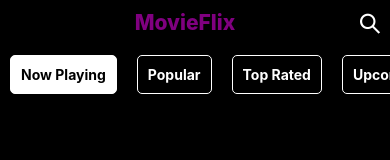
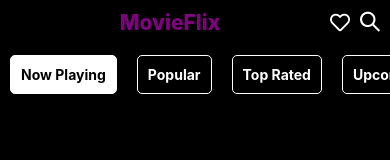
Before and after one commit to GohilMahendra/MovieFlix, a React Native app: screen /WatchList in a window 390 px wide. Shown: the top 160 px of the page. Built offline with nearby package versions, Linux system fonts and the light colour scheme; no server answers.

Commit message:
feature: add to watchlist section

```diff
--- a/package.json
+++ b/package.json
@@ -10,6 +10,7 @@
     "test": "jest"
   },
   "dependencies": {
+    "@react-native-async-storage/async-storage": "^1.22.3",
     "@react-native-masked-view/masked-view": "^0.3.1",
     "@react-navigation/native": "^6.1.15",
     "@react-navigation/native-stack": "^6.9.24",
--- /dev/null
+++ b/src/components/movies/WatchListEmptyContainer.tsx
@@ -0,0 +1,27 @@
+import { Dimensions, StyleSheet, Text, View } from "react-native"
+import { scaledVal } from "../../globals/utilities"
+import { white } from "../../globals/colors"
+const { height,width } = Dimensions.get("screen")
+const WatchListEmptyContainer = () =>
+{
+    return(
+        <View style={styles.container}>
+            <Text style={styles.txt_empty}>No Items In Your Watchlist!!</Text>
+        </View>
+    )
+}
+export default WatchListEmptyContainer
+const styles = StyleSheet.create({
+    container:
+    {
+        height: height,
+        width: width,
+        alignItems:'center'
+    },
+    txt_empty:
+    {
+        fontSize: scaledVal(15),
+        color: white,
+        marginTop: height/2.5
+    },
+})
--- /dev/null
+++ b/src/hooks/movies/useWatchlist.tsx
@@ -0,0 +1,39 @@
+import { useEffect, useState } from "react"
+import { Movie } from "../../types/Movies"
+import { Alert } from "react-native"
+import AsyncStorage from "@react-native-async-storage/async-storage"
+
+const useWatchlist = () =>
+{
+    const [movies, setMovies] = useState<Movie[]>([])
+    const [loading, setLoading] = useState<boolean>(false)
+    const [error, setError] = useState<string | null>(null)
+
+    const getWatchlist = async() =>
+    {
+        try
+        {
+            setLoading(true)
+            const watchlist = await AsyncStorage.getItem("watchlist_movies")
+            const parsedMovies: Movie[] = (watchlist) ? JSON.parse(watchlist) : []
+            setMovies(parsedMovies)
+            setLoading(false)
+        }
+        catch(error)
+        {
+            setLoading(false)
+            setError(JSON.stringify(error))
+            Alert.alert("Error",JSON.stringify(error))
+        }
+    }
+
+    useEffect(()=>{
+        getWatchlist()
+    },[])
+
+    return {
+        getWatchlist,loading,movies,error
+    }
+
+}
+export default useWatchlist
--- a/src/screens/movies/MovieDetails.tsx
+++ b/src/screens/movies/MovieDetails.tsx
@@ -1,4 +1,4 @@
-import { SafeAreaView,ScrollView,View,Image, Text, Dimensions, RefreshControl, StyleSheet } from "react-native"
+import { SafeAreaView, TouchableOpacity, ScrollView, View, Image, Text, RefreshControl, StyleSheet } from "react-native"
 import { scaledVal } from "../../globals/utilities"
 import Fontisto from "react-native-vector-icons/Fontisto";
 import FontAwesome5 from "react-native-vector-icons/FontAwesome5";
@@ -9,129 +9,120 @@ import { NavigationProp, RouteProp, useNavigation, useRoute } from "@react-navig
 import { RootStackType } from "../../navigation/RootStack";
 import { fetchMovieDetails } from "../../apis/MovieApi";
 import { MEDIA_BASE_URL } from "../../globals/constants";
-const { height,width } = Dimensions.get("window")
-const MovieDetails = () =>
-{
-
-    const [movie,setMovie] = useState<Movie | null>(null)
-    const [loading,setLoading] = useState<boolean>(false)
-    const route = useRoute<RouteProp<RootStackType,"MovieDetails">>()
-    const navigation = useNavigation<NavigationProp<RootStackType,"MovieDetails">>()
+import AsyncStorage from "@react-native-async-storage/async-storage";
+const MovieDetails = () => {
+    const [movie, setMovie] = useState<Movie | null>(null)
+    const [loading, setLoading] = useState<boolean>(false)
+    const route = useRoute<RouteProp<RootStackType, "MovieDetails">>()
+    const navigation = useNavigation<NavigationProp<RootStackType, "MovieDetails">>()
+    const [isInwatchlist, setIsInWatchList] = useState<boolean>(false)
     const { movie_id } = route.params
 
-    const getMovie = async() =>
-    {
-        try
-        {
+    const getWatchListStatus = async () => {
+        const watchlistMovies = await AsyncStorage.getItem("watchlist_movies")
+        const parsedMovies = (watchlistMovies) ? JSON.parse(watchlistMovies) : []
+        const currentMovie = parsedMovies.find((child: Movie) => child.id === movie!.id)
+        console.log("this movie is in watch list")
+        if (currentMovie) {
+            setIsInWatchList(true)
+        }
+    }
+
+    const toggleWatchlist = async () => {
+        if (!movie)
+            return
+
+        const watchlistMovies = await AsyncStorage.getItem("watchlist_movies")
+        const parsedMovies: Movie[] = (watchlistMovies) ? JSON.parse(watchlistMovies) : []
+        const isAlreadyThere = parsedMovies.findIndex((child: Movie) => child.id == movie.id)
+        if (isAlreadyThere != -1) {
+            parsedMovies.splice(isAlreadyThere, 1)
+            setIsInWatchList(false)
+        }
+        else {
+            parsedMovies.push(movie)
+            setIsInWatchList(true)
+        }
+
+        await AsyncStorage.setItem("watchlist_movies", JSON.stringify(parsedMovies))
+    }
+
+    const getMovie = async () => {
+        try {
             setLoading(true)
             const response: Movie = await fetchMovieDetails(movie_id)
             setMovie(response)
             setLoading(false)
         }
-        catch(err)
-        {
+        catch (err) {
             console.log(err)
             setLoading(false)
         }
     }
-    useEffect(()=>{
+    useEffect(() => {
+        if (movie)
+            getWatchListStatus()
+    }, [movie])
+    useEffect(() => {
         getMovie()
-    },[movie_id])
+    }, [movie_id])
 
-    return(
-        <SafeAreaView style={{flex:1,backgroundColor:black}}>
-            <View style={{
-                padding: scaledVal(10),
-                justifyContent:'space-between',
-                flexDirection:"row",
-                alignItems:"center"
-            }}>
+    return (
+        <SafeAreaView style={styles.container}>
+            <View style={styles.header}>
                 <Fontisto
-                onPress={()=>navigation.goBack()}
+                    onPress={() => navigation.goBack()}
                     name="angle-left"
                     color={white}
                     size={scaledVal(15)}
                 />
-                <View/>
+                <View />
             </View>
             <ScrollView
                 refreshControl={
                     <RefreshControl
                         tintColor={white}
                         refreshing={loading}
-                onRefresh={()=>getMovie()}
+                        onRefresh={() => getMovie()}
                     />
                 }
-            style={{
-                flex:1,
-                padding: scaledVal(10)
-            }}>
+                style={styles.movieContainer}>
                 {
                     movie &&
-                <View style={{
-                    flex:1,
-
-                }}>
+                    <View style={styles.innerMovieContainer}>
                         <View>
                             <Image
-                    source={{uri:`${MEDIA_BASE_URL + movie.poster_path}` }}
-                    style={{
-                        width:"100%",
-                        height: height/2
-                    }}
+                                source={{ uri: `${MEDIA_BASE_URL + movie.poster_path}` }}
+                                style={styles.imgPoster}
                             />
                         </View>
-                    <Text style={{
-                        color: white,
-                        marginVertical:10,
-                        alignSelf:"center",
-                        textAlign:"center",
-                        fontWeight:"bold",
-                        fontSize: scaledVal(25)
-                    }}>{movie.title}</Text>
-                     <View style={{
-                        flexDirection:"row",
-                        alignSelf:"center",
-                        alignItems:'center',
-                        marginVertical:scaledVal(10)
-                    }}>
+                        <Text style={styles.txt_title}>{movie.title}</Text>
+                        <TouchableOpacity
+                            onPress={() => toggleWatchlist()}
+                            style={[styles.btnToggleWatchlist, { backgroundColor: (isInwatchlist) ? black : white }]}>
+                            <Text style={[styles.txtWatchlist, { color: (isInwatchlist) ? white : black }]}>{
+                                isInwatchlist ?
+                                    "remove from the watch list"
+                                    : "+ Add to watch list"
+                            }</Text>
+
+                        </TouchableOpacity>
+                        <View style={styles.ratingContainer}>
                             <FontAwesome5
                                 name={"star"}
                                 solid
                                 size={scaledVal(20)}
                                 color={"gold"}
                             />
-                        <Text style={{
-                            fontSize: scaledVal(20),
-                            color: white,
-                            marginLeft: scaledVal(10)
-                        }}>{movie.vote_average.toFixed(1)}</Text>
+                            <Text style={styles.txtRate}>{movie.vote_average.toFixed(1)}</Text>
                         </View>
-                    <View style={{
-                        flexDirection:"row",
-                        marginVertical:scaledVal(10)
-                    }}>
-                        <Text style={{
-                            fontSize: scaledVal(15),
-                            color: white
-                        }}>Release Date: </Text>
-                        <Text style={{
-                            fontSize: scaledVal(15),
-                            color: white,
-                        }}>{movie.release_date}</Text>
+                        <View style={styles.dateContainer}>
+                            <Text style={styles.txtDateTitle}>Release Date: </Text>
+                            <Text style={styles.txtDate}>{movie.release_date}</Text>
                         </View>
-                      <Text style={{
-                        color: white,
-                        fontWeight:'bold',
-                        fontSize: scaledVal(20)
-                    }}>Summary:</Text>
-                     <Text style={{
-                        color: white,
-                        fontSize: scaledVal(15)
-                    }}>{movie.overview}</Text>
+                        <Text style={styles.txtOverview}>{movie.overview}</Text>
                     </View>
                 }
-
             </ScrollView>
         </SafeAreaView>
     )
@@ -139,5 +130,83 @@ const MovieDetails = () =>
 export default MovieDetails
 
 const styles = StyleSheet.create({
-
+    container:
+    {
+        flex: 1,
+        backgroundColor: black
+    },
+    header:
+    {
+        padding: scaledVal(10),
+        justifyContent: 'space-between',
+        flexDirection: "row",
+        alignItems: "center"
+    },
+    movieContainer:
+    {
+        flex: 1,
+        padding: scaledVal(10)
+    },
+    imgPoster:
+    {
+        width: "100%",
+        aspectRatio: 1,
+        height: "auto"
+    },
+    txt_title:
+    {
+        color: white,
+        marginVertical: 10,
+        fontWeight: "bold",
+        fontSize: scaledVal(25)
+    },
+    btnToggleWatchlist:
+    {
+        padding: scaledVal(10),
+        justifyContent: 'center',
+        alignItems: 'center',
+        borderWidth: 0.2,
+        borderColor: white,
+        borderRadius: scaledVal(5),
+    },
+    ratingContainer:
+    {
+        flexDirection: "row",
+        alignItems: 'center',
+        marginVertical: scaledVal(10)
+    },
+    innerMovieContainer:
+    {
+        flex: 1,
+    },
+    txtRate:
+    {
+        fontSize: scaledVal(20),
+        color: white,
+        marginLeft: scaledVal(10)
+    },
+    txtWatchlist:
+    {
+        fontSize: scaledVal(15),
+    },
+    dateContainer:
+    {
+        flexDirection: "row",
+        marginVertical: scaledVal(10)
+    },
+    txtDateTitle:
+    {
+        fontSize: scaledVal(15),
+        color: white
+    },
+    txtDate:
+    {
+        fontSize: scaledVal(15),
+        color: white,
+    },
+    txtOverview:
+    {
+        color: white,
+        fontSize: scaledVal(15)
+    },
 })
--- a/src/screens/movies/Movies.tsx
+++ b/src/screens/movies/Movies.tsx
@@ -1,6 +1,7 @@
 import { FlatList, SafeAreaView, ScrollView, StyleSheet, Text, View } from "react-native"
 import { black, primary, white } from "../../globals/colors"
 import Fontisto from "react-native-vector-icons/Fontisto";
+import FontAwesome5 from "react-native-vector-icons/FontAwesome5";
 import useMovies from "../../hooks/movies/useMovies";
 import { Category, Movie, MovieCategory } from "../../types/Movies";
 import { TouchableOpacity } from "react-native";
@@ -13,7 +14,7 @@ import { useRef } from "react";
 const Movies = () => {
   const { movies, category, setCategory, getMoreMovies } = useMovies()
   const list_ref = useRef<FlatList | null>(null)
-  const categories:Category[] = [
+  const categories: Category[] = [
     {
       label: "Now Playing",
       value: "now_playing"
@@ -53,12 +54,25 @@ const Movies = () => {
       <View style={styles.header}>
         <View />
         <Text style={styles.txtHeader}>{APP_NAME}</Text>
+        <View style={{
+          flexDirection: "row",
+        }}>
+          <FontAwesome5
+            onPress={() => navigation.navigate("WatchList")}
+            name="heart"
+            style={{
+              marginRight:scaledVal(10)
+            }}
+            color={white}
+            size={20}
+          />
           <Fontisto
             onPress={() => navigation.navigate("Search")}
             name="search"
             color={white}
             size={20}
           />
+        </View>
       </View>
       <View style={styles.tabContainer}>
         <ScrollView
@@ -74,7 +88,7 @@ const Movies = () => {
                     backgroundColor: (category == type.value) ? white : black,
                   }]}>
                   <Text style={{
-                    fontWeight:"bold",
+                    fontWeight: "bold",
                     color: (category == type.value) ? black : white,
                   }}>{type.label}</Text>
                 </TouchableOpacity>
@@ -119,7 +133,9 @@ const styles = StyleSheet.create({
   {
     fontWeight: "800",
     fontSize: scaledVal(20),
-    color: primary
+    color: primary,
+    flex:0.3,
+    textAlign:"center"
   },
   tab:
   {
--- /dev/null
+++ b/src/screens/movies/WatchList.tsx
@@ -0,0 +1,80 @@
+import { Dimensions, FlatList, RefreshControl, SafeAreaView, StyleSheet, Text, View } from "react-native"
+import { black, white } from "../../globals/colors"
+import { scaledVal } from "../../globals/utilities"
+import Fontisto from "react-native-vector-icons/Fontisto";
+import { NavigationProp, useNavigation } from "@react-navigation/native";
+import { RootStackType } from "../../navigation/RootStack";
+import useWatchlist from "../../hooks/movies/useWatchlist";
+import { Movie } from "../../types/Movies";
+import MovieCard from "../../components/movies/MovieCard";
+import WatchListEmptyContainer from "../../components/movies/WatchListEmptyContainer";
+const { height, width } = Dimensions.get("screen")
+const WatchList = () => {
+    const navigation = useNavigation<NavigationProp<RootStackType, "WatchList">>()
+    const { loading, movies, getWatchlist } = useWatchlist()
+
+    const renderMovies = (movie: Movie, index: number) => {
+        return (
+            <MovieCard
+                movie={movie}
+                // navigation code
+                onMoviePress={(movie_id: number) => navigation.navigate("MovieDetails", {
+                    movie_id: movie_id
+                })}
+            />
+        )
+    }
+    return (
+        <SafeAreaView style={styles.container}>
+            {/* header starts */}
+            <View style={styles.header}>
+                <Fontisto
+                    onPress={() => navigation.goBack()}
+                    name="angle-left"
+                    color={white}
+                    size={scaledVal(15)}
+                />
+                <Text style={styles.txt_title}>Watchlist</Text>
+                <View />
+            </View>
+            {/* header ends */}
+            {/* list of watchlist starts */}
+            <FlatList
+                refreshControl={
+                    <RefreshControl
+                        tintColor={white}
+                        refreshing={loading}
+                        onRefresh={() => getWatchlist()}
+                    />
+                }
+                ListEmptyComponent={!loading ?
+                    <WatchListEmptyContainer />
+                    : null}
+                data={movies}
+                numColumns={3}
+                keyExtractor={item => item.id.toString()}
+                renderItem={({ item, index }) => renderMovies(item, index)}
+            />
+            {/* list of watchlist ends */}
+        </SafeAreaView>
+    )
+}
+export default WatchList
+const styles = StyleSheet.create({
+    container:
+    {
+        flex: 1,
+        backgroundColor: black
+    },
+    header:
+    {
+        padding: scaledVal(10),
+        justifyContent: "space-between",
+        flexDirection: 'row',
+    },
+    txt_title:
+    {
+        color: white,
+        fontSize: scaledVal(20)
+    }
+})
--- a/src/screens/search/Search.tsx
+++ b/src/screens/search/Search.tsx
@@ -39,6 +39,7 @@ const Search = () => {
 
             <FlatList
                 refreshControl={<RefreshControl
+                tintColor={white}
                 refreshing={loading}
                 />}
                 data={movies}
```
Also changed, not shown: src/navigation/RootStack.tsx (+7 -1 lines), 2 other files (tests, documents, lock files or other folders). Lines whose indentation alone changed are shown as unchanged.
